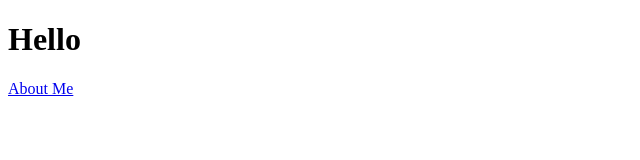
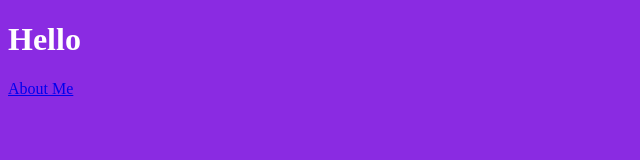
Before and after one commit to mrsmrobles/Croissant, a plain HTML site: page index.html in a window 1280 px wide. Shown: the whole page, without its empty margins (0-640 px from the left). Drawn offline with Linux system fonts and the light colour scheme.

Commit message:
corrected stylesheet links

```diff
--- a/index.html
+++ b/index.html
@@ -4,7 +4,7 @@
     <meta charset="UTF-8" />
     <meta name="viewport" content="width=device-width, initial-scale=1.0" />
     <title>Homepage</title>
-    <link ref="stylesheet" href="/src/style.css"
+    <link rel="stylesheet" href="/src/style.css"
   </head>
   <body>
     <h1>Hello</h1>
--- a/src/style.css
+++ b/src/style.css
@@ -2,5 +2,5 @@ body {
   background-color: blueviolet;
 }
 h1 {
-  h1: white;
+  color: white;
 }
```
Also changed, not shown: about.html (+1 -1 lines).
